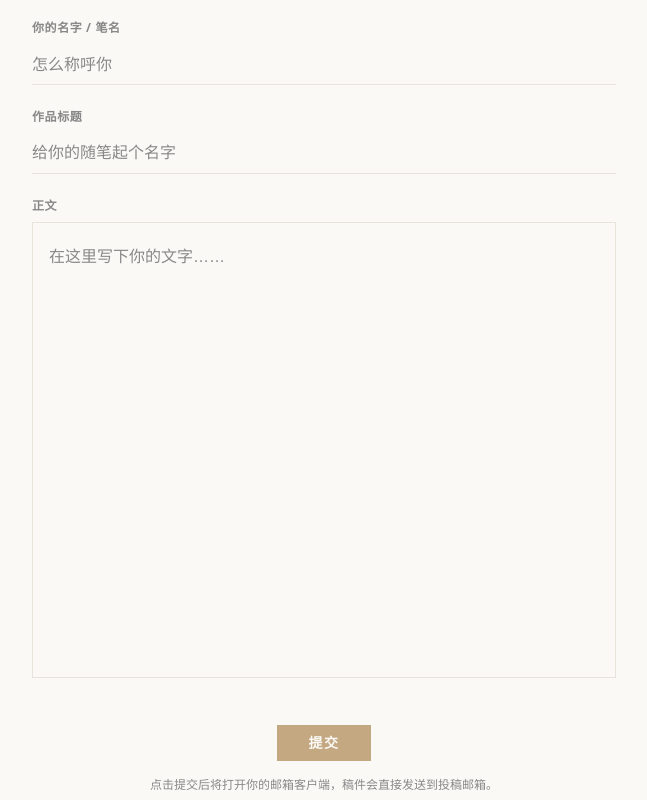
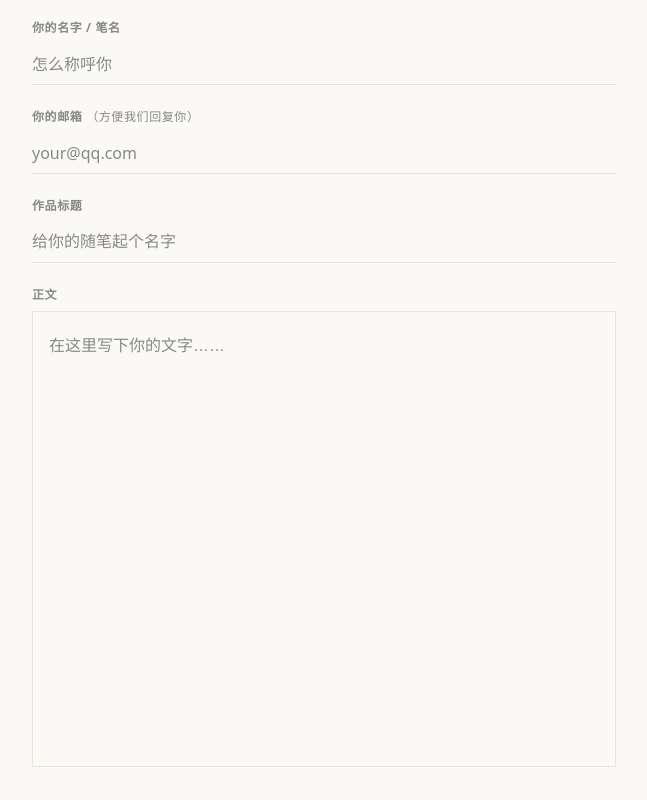
Before and after one commit to huanyuzhao00-sketch/essay-portfolio, a Next.js app: page /submit in a window 1280 px wide. Shown: the part 300-1100 px from the top of the page, without its empty margins (316-963 px from the left). Built offline with nearby package versions, Linux system fonts and the light colour scheme.

Commit message:
feat: submit form jumps to QQ Mail compose

```diff
--- a/src/app/submit/page.tsx
+++ b/src/app/submit/page.tsx
@@ -6,12 +6,33 @@
   const [name, setName] = useState('')
   const [title, setTitle] = useState('')
   const [content, setContent] = useState('')
+  const [email, setEmail] = useState('')
 
   function handleSubmit(e: React.FormEvent) {
     e.preventDefault()
-    const body = `作者：${name}\n标题：${title}\n\n${content}\n\n---\n此稿件通过夜航船投稿系统提交`
-    const mailto = `mailto:huanyuzhao00@gmail.com?subject=投稿：${encodeURIComponent(title)}&body=${encodeURIComponent(body)}`
-    window.location.href = mailto
+    const body = `作者：${name}\n邮箱：${email}\n标题：${title}\n\n${content}`
+
+    // If short enough, open QQ Mail compose directly
+    if (body.length < 1000) {
+      const url = `https://mail.qq.com/cgi-bin/compose?to=huanyuzhao00@gmail.com&subject=${encodeURIComponent('投稿：' + title)}&body=${encodeURIComponent(body)}`
+      window.open(url, '_blank')
+    } else {
+      // Long content: copy to clipboard, then open QQ Mail
+      navigator.clipboard.writeText(body).then(() => {
+        showToast('稿件已复制，请在QQ邮箱中粘贴（Ctrl+V）')
+      }).catch(() => {
+        showToast('稿件较长，请手动复制')
+      })
+      window.open('https://mail.qq.com', '_blank')
+    }
+  }
+
+  function showToast(msg: string) {
+    const toast = document.createElement('div')
+    toast.textContent = msg
+    toast.style.cssText = 'position:fixed;bottom:20px;left:50%;transform:translateX(-50%);background:#2d2c28;color:#faf9f6;padding:12px 24px;font-size:13px;z-index:9999;font-family:sans-serif'
+    document.body.appendChild(toast)
+    setTimeout(() => toast.remove(), 4000)
   }
 
   return (
@@ -37,6 +58,20 @@
             required
             className="w-full bg-transparent border-b border-warm-line py-2 text-base text-ink placeholder:text-text-muted focus:outline-none focus:border-ochre transition-colors font-sans"
             placeholder="怎么称呼你"
+          />
+        </div>
+
+        <div>
+          <label className="block text-xs tracking-wider text-text-muted font-sans font-bold mb-2">
+            你的邮箱 <span className="text-text-muted font-normal">（方便我们回复你）</span>
+          </label>
+          <input
+            type="email"
+            value={email}
+            onChange={e => setEmail(e.target.value)}
+            required
+            className="w-full bg-transparent border-b border-warm-line py-2 text-base text-ink placeholder:text-text-muted focus:outline-none focus:border-ochre transition-colors font-sans"
+            placeholder="your@qq.com"
           />
         </div>
 
@@ -76,7 +111,7 @@
             提交
           </button>
           <p className="text-xs text-text-muted mt-4 font-sans">
-            点击提交后将打开你的邮箱客户端，稿件会直接发送到投稿邮箱。
+            点击提交后将自动跳转至 QQ 邮箱发送，无需手动复制。
           </p>
         </div>
       </form>
```
